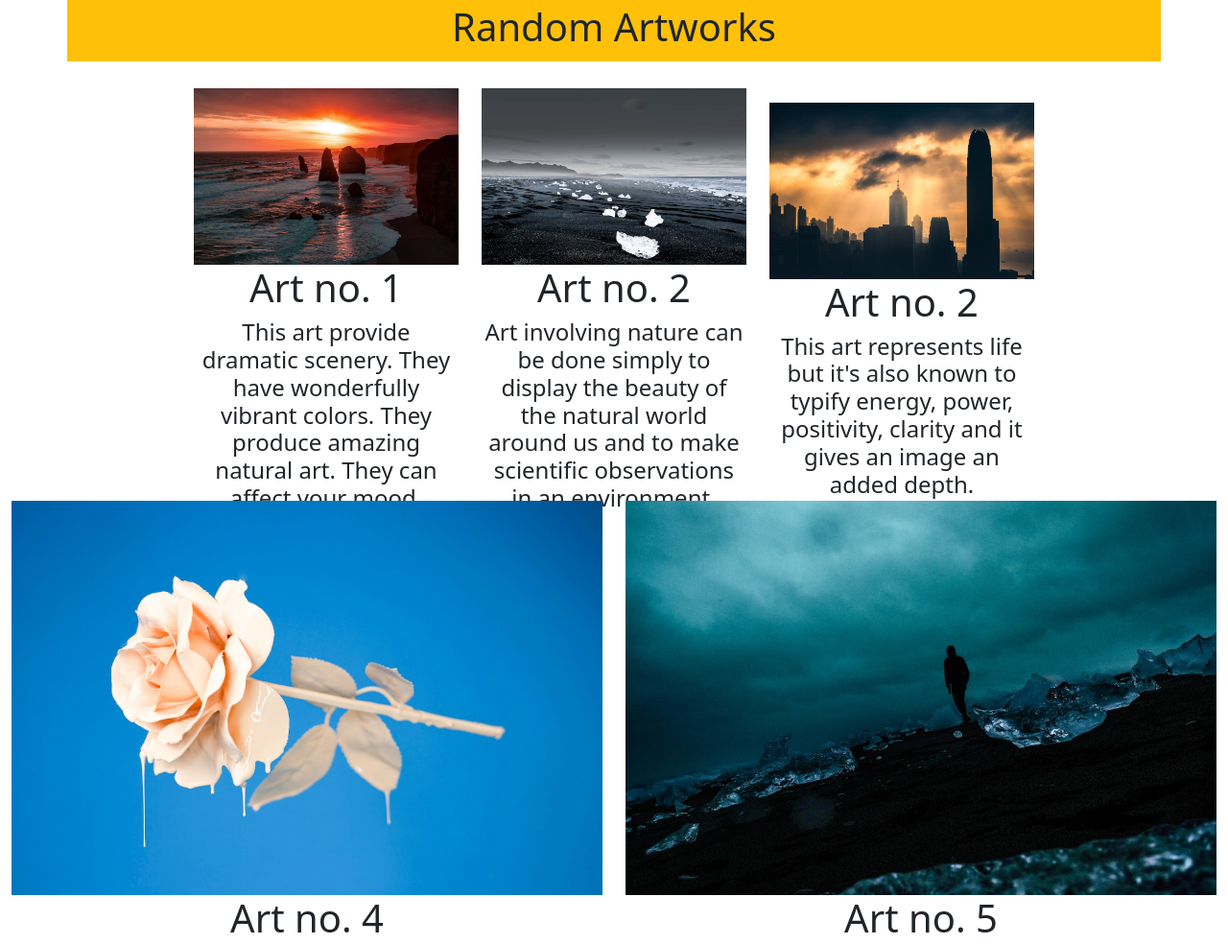
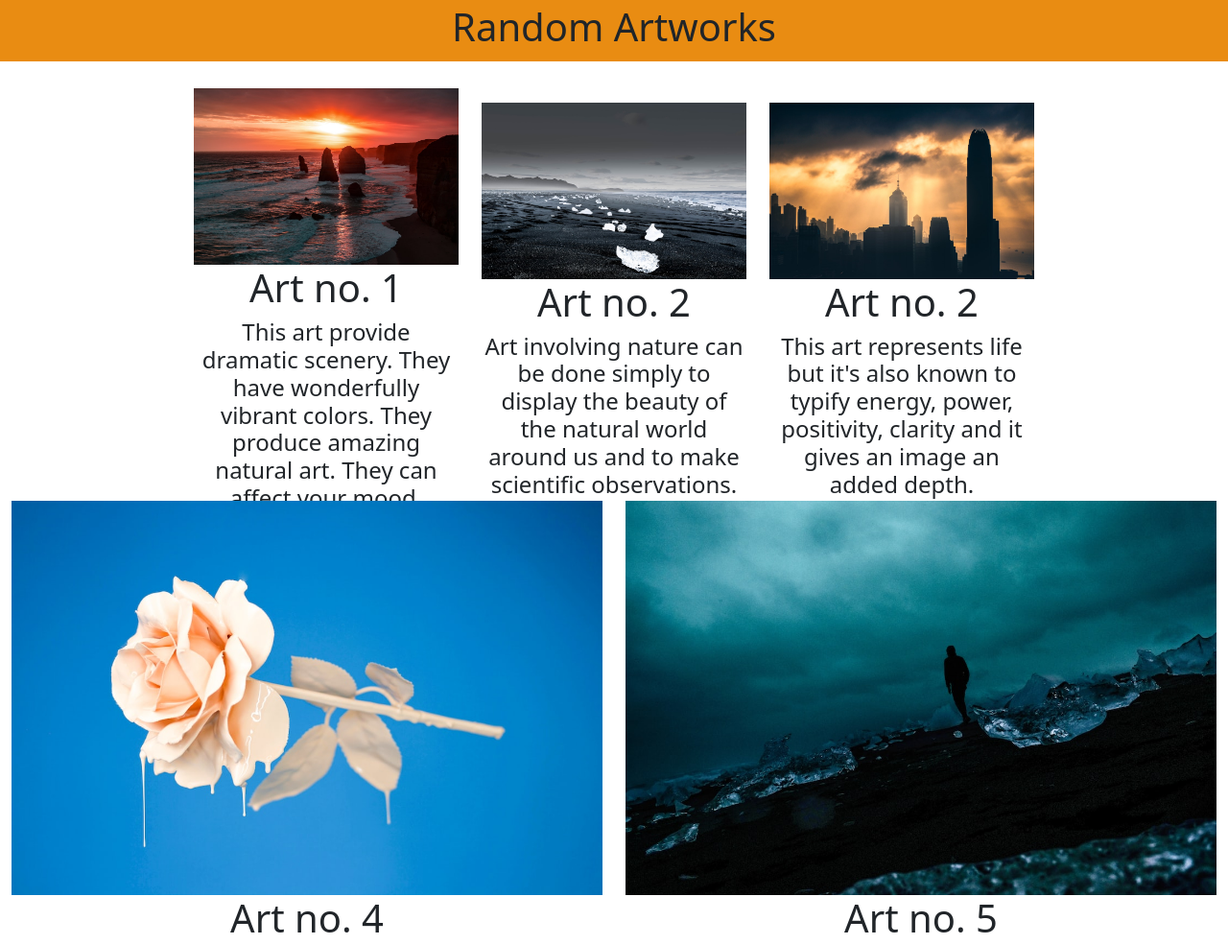
Before and after one commit to turaricojay/mapa-sumagang-tura, a plain HTML site: page activity3.html in a window 1280 px wide. Shown: the top 984 px of the page at 96% size. Drawn offline with nearby package versions, Linux system fonts and the light colour scheme.

Commit message:
Add files via upload

```diff
--- a/activity3.html
+++ b/activity3.html
@@ -9,7 +9,7 @@
 </head>
 <body>
 
-    <div class="container bg-warning mb-5 p-1 align-items-center justify-content-center d-flex">
+    <div class="container-fluid mb-5 p-1 align-items-center justify-content-center d-flex title">
         <h1>Random Artworks</h1>
     </div>
 <div class="justify-content-center d-flex align-items-center mt-5">
@@ -26,7 +26,7 @@
             <div class="thumbnail">
             <img src="images/two.jpg" class="img-fluid" alt="">
             <h1>Art no. 2</h1>
-            <h4>Art involving nature can be done simply to display the beauty of the natural world around us and to make scientific observations in an environment.</h4>
+            <h4>Art involving nature can be done simply to display the beauty of the natural world around us and to make scientific observations.</h4>
             </div>
         </div>
         <div class="col-lg-4 pics">
```
